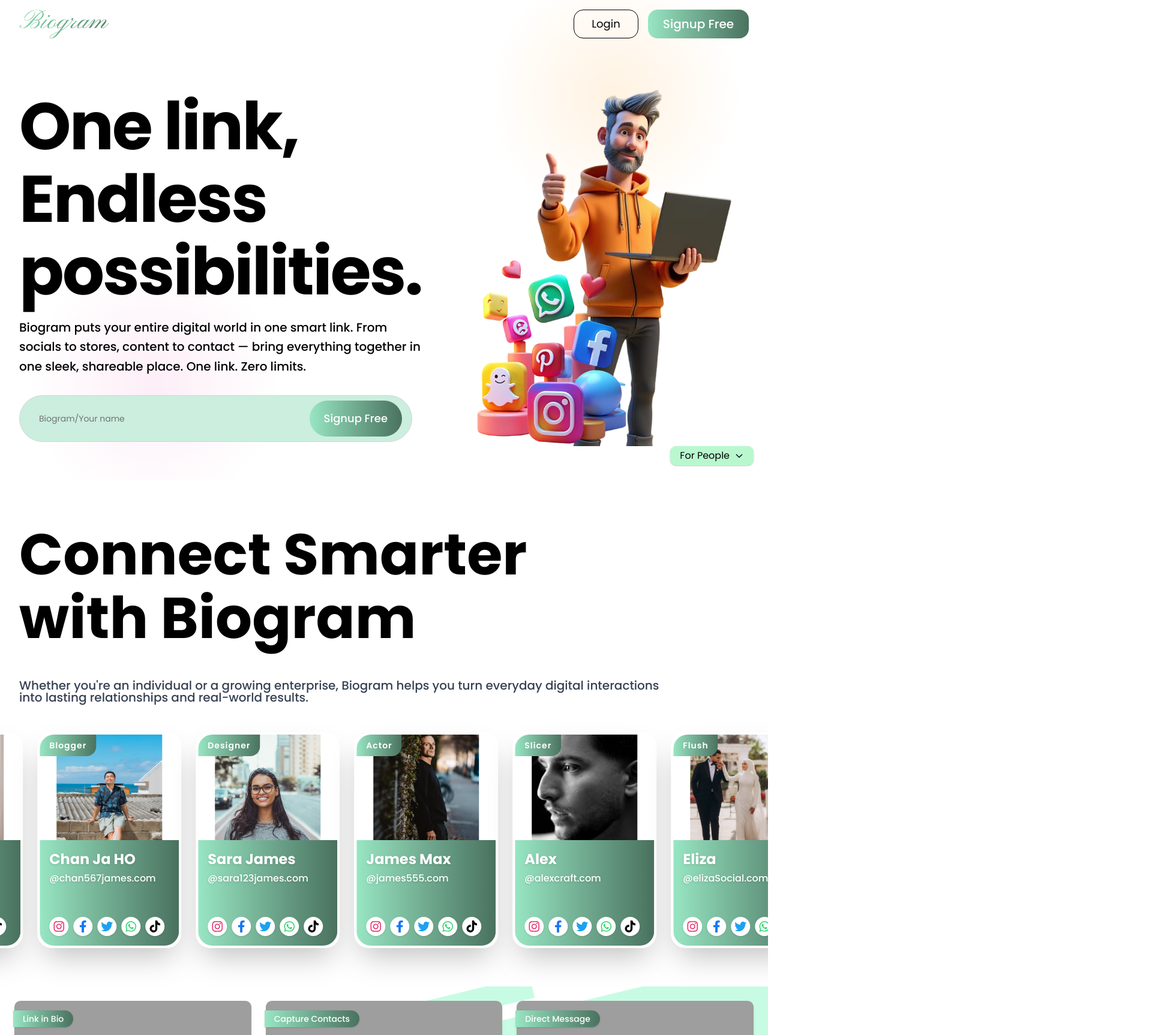
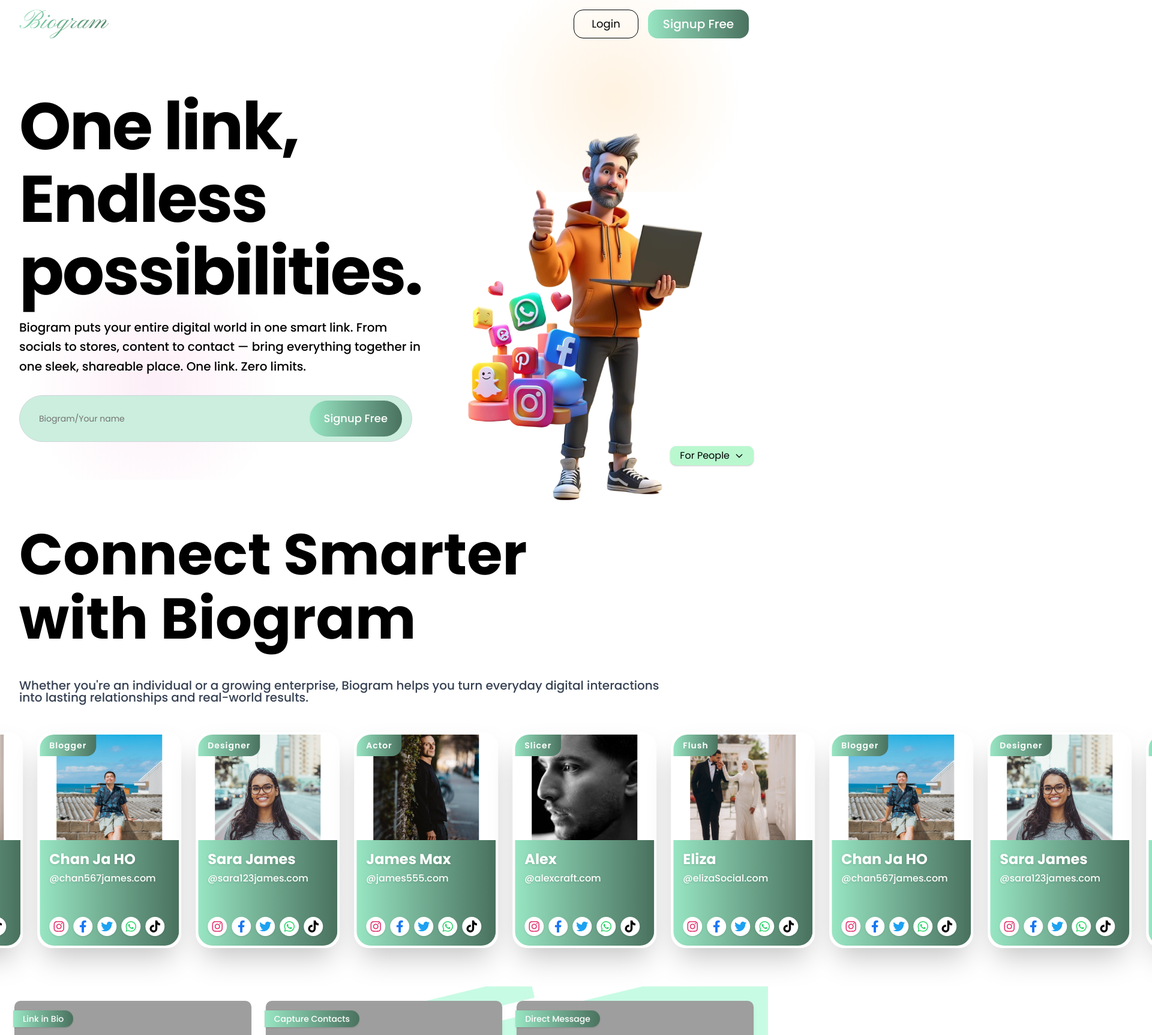
Before and after one commit to FMunir321/biogram, a React (Vite) app: page / in a window 1280 px wide. Shown: the top 1726 px of the page at 60% size, 1920 px wide, since content can reach past the window. Built offline with nearby package versions, Linux system fonts and the light colour scheme; grey boxes are pictures that could not be loaded; a web font is replaced by a local one.

Commit message:
fix some bugs on For People page

```diff
--- a/src/components/business/BiogramLandingPage.tsx
+++ b/src/components/business/BiogramLandingPage.tsx
@@ -1,8 +1,9 @@
 import React, { useState } from "react";
 import { Button } from "../../components/ui/button";
 import { Input } from "../../components/ui/input";
+import men from "../../assets/men.png";
 // import bgImage from "../../assets/lightbg.png";
-import group1 from "../../assets/Group1.png"; // adjust path if needed
+import group from "../../assets/group.png"; // adjust path if needed
 // import {
 //   DropdownMenu,
 //   DropdownMenuContent,
@@ -44,8 +45,8 @@ const HeroSection: React.FC = () => {
 
           <p className="font-poppins font-medium text-base sm:text-lg md:text-xl leading-relaxed tracking-normal text-black max-w-[670px] mt-4 mb-8">
             Biogram puts your entire digital world in one smart link. From
-              socials to stores, content to contact — bring everything together
-              in one sleek, shareable place. One link. Zero limits.
+            socials to stores, content to contact — bring everything together in
+            one sleek, shareable place. One link. Zero limits.
           </p>
 
           <div className="flex flex-col sm:flex-row items-center gap-4 border border-gray-300 rounded-[46px] px-4 py-2 bg-[#cbeede] w-full md:w-[655px]">
@@ -65,14 +66,22 @@ const HeroSection: React.FC = () => {
           </div>
         </div>
 
-          {/* Right Column: Image */}
-          <div className="w-full md:w-[40%] mt-10 md:mt-0 flex justify-center">
+        <div className="relative w-full md:w-[40%] h-[600px] flex justify-center items-start mt-10 md:mt-0">
+  {/* Men Image - behind */}
   <img
-              src={group1}
-              alt="Person using Biogram on laptop with social media icons"
-              className="w-[250px] sm:w-[400px] md:w-[500px] lg:w-[600px] h-auto object-contain relative z-10"
+    src={men}
+    alt="Man using Biogram"
+    className="relative w-[400px] md:w-[500px] lg:w-[550px] h-auto object-contain z-10"
+  />
+
+  {/* Group Image - in front and lower near knees */}
+  <img
+    src={group}
+    alt="Group illustration"
+    className="absolute w-[300px] h-[340px] top-[280px] -left-8 object-contain z-20"
   />
 </div>
+
       </div>
 
       {/* Audience Selector Dropdown */}
--- a/src/components/business/choosebiogram/ChooseBiogram.tsx
+++ b/src/components/business/choosebiogram/ChooseBiogram.tsx
@@ -5,6 +5,7 @@ import user2 from "../../../assets/Rectangle80.jpg";
 import user3 from "../../../assets/Rectangle77.jpg";
 import user4 from "../../../assets/Rectangle76.jpg";
 import user5 from "../../../assets/Rectangle78.jpg";
+
 import {
   FaInstagram,
   FaFacebookF,
@@ -26,32 +27,31 @@ const people = [
     tag: "@chan567james.com",
     role: "Blogger",
     imagePath: user3,
-    rotation: "-rotate-6",
+    rotation: "",
   },
   {
     name: "Sara James",
     tag: "@sara123james.com",
     role: "Designer",
     imagePath: user4,
-    rotation: "-rotate-2",
+    rotation: "",
   },
   {
     name: "James Max",
     tag: "@james555.com",
     role: "Actor",
     imagePath: user5,
-    rotation: "rotate-3",
+    rotation: "",
   },
   {
     name: "Alex",
     tag: "@alexcraft.com",
     role: "Slicer",
     imagePath: user2,
-    rotation: "rotate-6",
+    rotation: "",
   },
 ];
 
-// Social icon brand colors
 const socialColors = [
   "#E1306C", // Instagram
   "#1877F3", // Facebook
@@ -71,10 +71,11 @@ const cardVariants = {
 
 const ChooseBiogram: React.FC = () => {
   return (
-    <div className="relative py-16 px-4 sm:px-6 lg:px-8 bg-white overflow-hidden">
-      <div className="max-w-7xl mx-auto">
+    <div className="relative py-16 px-4 sm:px-6 lg:px-8 bg-white overflow-visible">
+
+
+      <div className="max-w-7xl mx-auto relative z-20">
         {/* Heading */}
-
         <h2 className="text-[96px] leading-[106.56px] font-extrabold font-poppins text-black max-w-[921px]">
           Connect Smarter <br /> with Biogram
         </h2>
@@ -99,7 +100,7 @@ const ChooseBiogram: React.FC = () => {
           {[...people, ...people].map((person, index) => (
             <motion.div
               key={index}
-              className="w-60 h-[360px] bg-white rounded-3xl shadow-2xl overflow-hidden relative border-4 border-white flex-shrink-0"
+              className={`w-60 h-[360px] bg-white rounded-3xl shadow-2xl overflow-hidden relative border-4 border-white flex-shrink-0 ${person.rotation}`}
               whileHover={{
                 scale: 1.07,
                 boxShadow: "0 12px 32px 0 rgba(0,0,0,0.18)",
@@ -122,6 +123,7 @@ const ChooseBiogram: React.FC = () => {
               >
                 {person.role}
               </div>
+
               {/* Card Image */}
               <div className="w-full h-1/2 flex items-center justify-center overflow-hidden rounded-t-3xl bg-white">
                 <img
@@ -131,6 +133,7 @@ const ChooseBiogram: React.FC = () => {
                   style={{ aspectRatio: "1/1" }}
                 />
               </div>
+
               {/* Info */}
               <div className="p-4 text-left bg-gradient-to-r from-[#98e6c3] to-[#4a725f] bg-opacity-90 h-1/2 flex flex-col justify-end rounded-b-3xl">
                 <h3 className="text-2xl font-extrabold text-white mb-1 drop-shadow">
@@ -140,13 +143,7 @@ const ChooseBiogram: React.FC = () => {
                   {person.tag}
                 </p>
                 <div className="flex gap-2 mt-auto">
-                  {[
-                    FaInstagram,
-                    FaFacebookF,
-                    FaTwitter,
-                    FaWhatsapp,
-                    FaTiktok,
-                  ].map((Icon, i) => (
+                  {[FaInstagram, FaFacebookF, FaTwitter, FaWhatsapp, FaTiktok].map((Icon, i) => (
                     <span
                       key={i}
                       className="bg-white rounded-full p-1.5 shadow flex items-center justify-center"
@@ -157,12 +154,6 @@ const ChooseBiogram: React.FC = () => {
                   ))}
                 </div>
               </div>
-              {/* For Peoples Badge
-              {person.name === "Alex" && (
-                <div className="absolute bottom-4 right-4 bg-[#98e6c3] text-white px-4 py-1 rounded-full text-xs font-semibold shadow z-30">
-                  For Peoples
-                </div>
-              )} */}
             </motion.div>
           ))}
         </motion.div>
--- a/src/pages/BiogramProfile.tsx
+++ b/src/pages/BiogramProfile.tsx
@@ -3,6 +3,7 @@ import CategorySection from "../components/CategorySection";
 import LinkCard from "@/components/LinkCard";
 import { Button } from "../components/ui/button";
 import { FaPlus } from "react-icons/fa";
+import { Input } from "../../components/ui/input";
 // Import images from src/assets
 import FacebookImage from "../assets/Facebook.png";
 import InstagramImage from "../assets/Instagram.png";
--- a/src/pages/InstagramRedirectFeatures.tsx
+++ b/src/pages/InstagramRedirectFeatures.tsx
@@ -11,7 +11,7 @@ import {
   MessageCircle,
   ArrowUpRight,
 } from "lucide-react";
-import bground from "../assets/lightbg.png";
+// import bground from "../assets/lightbg.png";
 
 const features = [
   {
@@ -79,8 +79,8 @@ const features = [
 export default function InstagramRedirectFeatures() {
   return (
     <div
-      className="max-w-8xl mx-auto px-4 py-10 rounded-3xl bg-cover bg-center bg-no-repeat"
-      style={{ backgroundImage: `url(${bground})` }}
+      // className="max-w-8xl mx-auto px-4 py-10 rounded-3xl bg-cover bg-center bg-no-repeat"
+      // style={{ backgroundImage: `url(${bground})` }}
     >
       <h1 className="text-3xl md:text-4xl font-bold text-center mb-4">
         All in one solution to drive traffic away from <br className="hidden md:block" />
```
Also changed, not shown: src/assets/group.png (added), src/assets/men.png (added). Lines whose indentation alone changed are shown as unchanged.
